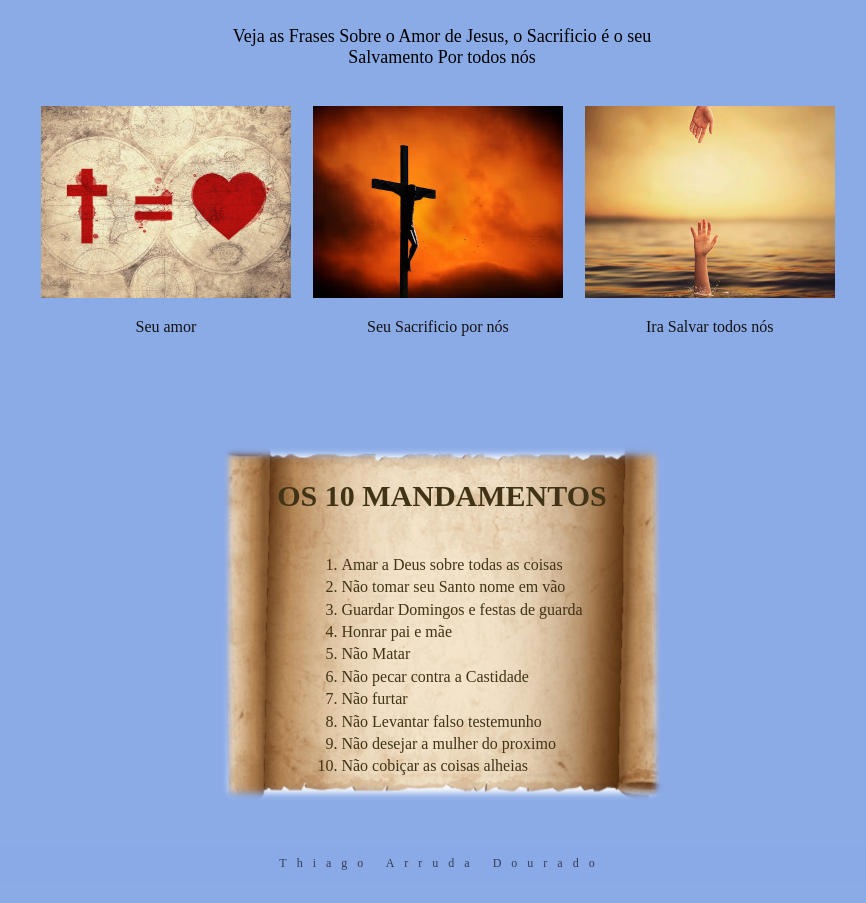
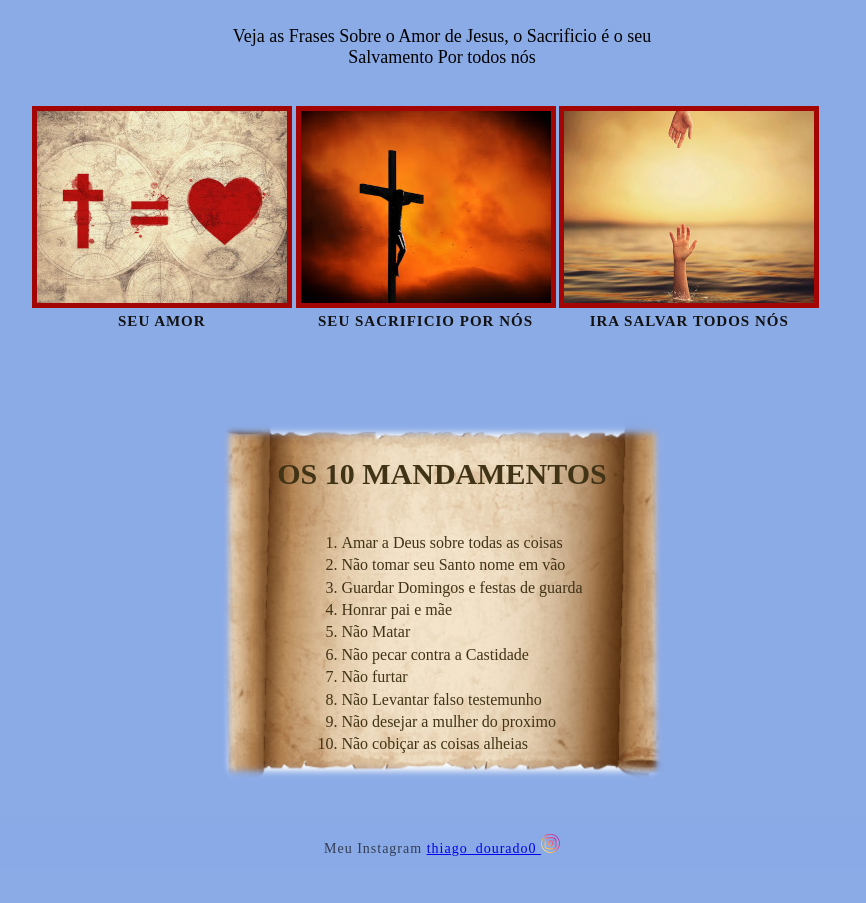
Before and after one commit to ArrudaMen/site-Deus-e-tudo, a plain HTML site: page index.html in a window 1280 px wide. Shown: the part 694-1597 px from the top of the page, without its empty margins (198-1064 px from the left). Drawn offline with Linux system fonts and the light colour scheme.

Commit message:
mudanã no indez e style

```diff
--- a/index.html
+++ b/index.html
@@ -6,11 +6,8 @@
     <meta name="viewport" content="width=device-width, initial-scale=1.0">
     <link rel="shortcut icon" href="img/favicon/favicon.ico" type="image/x-icon">
     <title>Deus e tudo</title>
-    <style>
-        body{ background-color: rgba(139, 171, 231, 0.993);
-        }
-    </style>
     <link rel="stylesheet" href="style.css">
+
 </head>
 <body>
 <div id="principal">
@@ -19,9 +16,9 @@
         <img class="logotipo" src="img/logotipo.jpg" alt="log">
         <nav class="header-nav">
             <ul>
-                <li><a href="#">Palavra do dia</a></li>
-                <li><a href="#">Biblía</a></li>
-                <li><a href="#">Planos</a></li>
+                <li><a href="https://www.bibliaon.com/versiculo_do_dia/" target="_blank" rel="external">Palavra do dia</a></li>
+                <li><a href="https://www.bible.com/pt/bible/211/GEN.1.NTLH" target="_blank" rel="external">Biblía</a></li>
+                <li><a href="https://www.bible.com/pt/reading-plans" target="_blank" rel="external">Planos</a></li>
             </ul>
         </nav>
     </header>
@@ -35,17 +32,17 @@
     <section class="gallery">
        <article class="gallery-card">
            <a href="amor.html"><img src="img/amor.jpg" alt="amor"></a>
-           <p>Seu amor</p>
+           <b>Seu amor</b>
        </article>
 
        <article class="gallery-card">
         <a href="sacrificio.html"><img src="img/sacrificio.jpg" alt="sacrificio"></a>
-        <p>Seu Sacrificio por nós</p>
+        <b>Seu Sacrificio por nós</b>
       </article>
 
      <article class="gallery-card">
         <a href="salvar.html"><img src="img/salvamento.jpg" alt="salvar"></a>
-        <p>Ira Salvar todos nós</p>
+        <b>Ira Salvar todos nós</b>
      </article>
     </section>
 
@@ -70,7 +67,7 @@
     </div>
 
     <footer class="rodape">
-        Thiago Arruda Dourado
+       Meu Instagram <a href="https://www.instagram.com/thiago_dourado0/"target="_blank" rel="external">thiago_dourado0 <img src="img/insta.png" alt=""></a>
     </footer>
 
 </div>
--- a/style.css
+++ b/style.css
@@ -3,6 +3,7 @@
 body{ font-family: 'Times New Roman', Times, serif;
       margin: 0;
       padding: 0;
+      background-color: rgba(139, 171, 231, 0.993);
 }
 
 #principal{ width: 1024px;
@@ -68,9 +69,29 @@ body{ font-family: 'Times New Roman', Times, serif;
           overflow: auto;
 }
 
-.gallery-card{ width: 33%;
+.gallery-card{ width: 32%;
                float: left;
                text-align: center;
+}
+
+.gallery img{ display: inline-block;
+              list-style: none;
+              border: 5px solid #a30404;
+}
+
+.gallery img a{ background:rgb(0, 0, 0);
+                 display: block;
+                 padding: 10px;
+}
+
+.gallery b{ text-transform: uppercase;
+            font-size: 15px;
+            letter-spacing: 1px;
+}
+
+.gallery a:hover{ background-color: rgba(2, 2, 2, 0.39);
+                  font-size: 10px;
+
 }
 
 .flex-about{ display: flex;
@@ -110,9 +131,9 @@ body{ font-family: 'Times New Roman', Times, serif;
 
 footer{ background-color: rgba(139, 171, 231, 0.993);
         padding: 12px;
-        font-size: 12px;
+        font-size: 14px;
         color: rgba(0, 0, 0, 0.644);
-        letter-spacing: 10px;
+        letter-spacing: 1px;
         text-align: center;
 
 }
```
Also changed, not shown: img/insta.png (added).
